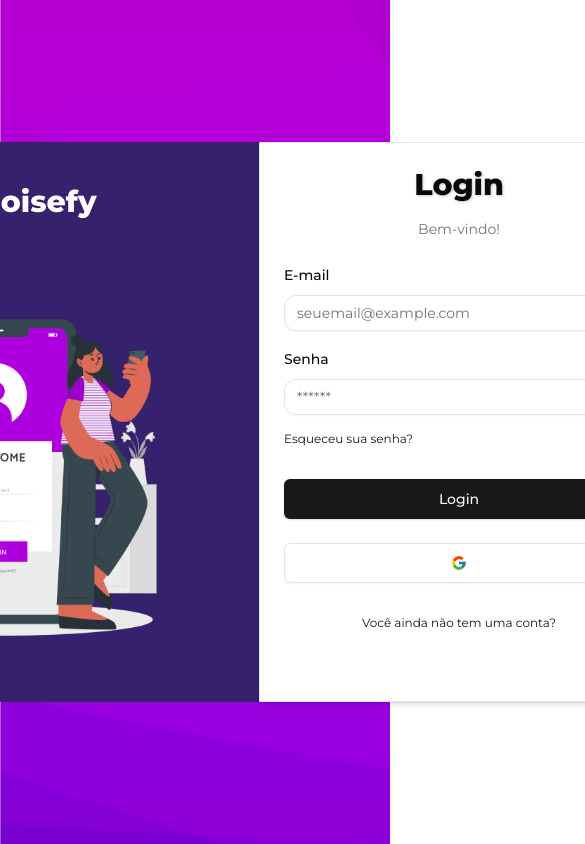
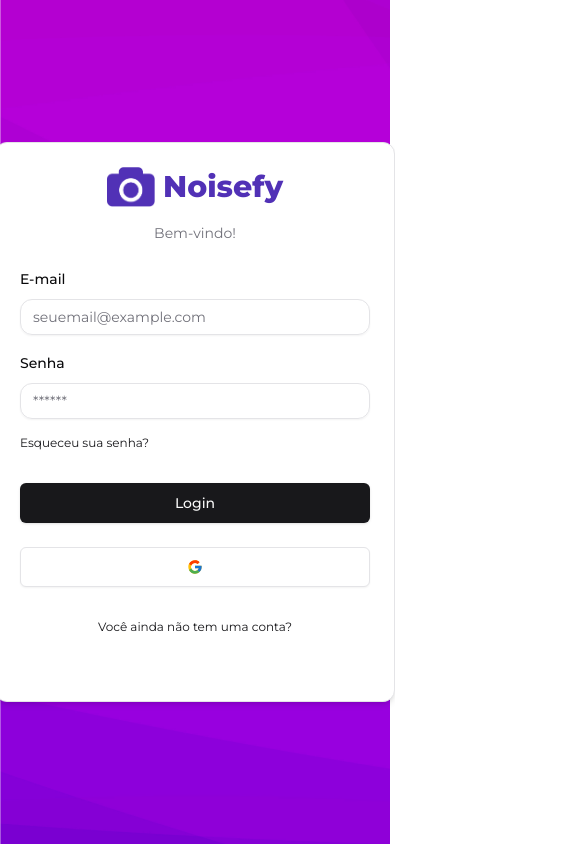
Before and after one commit to pedroestevaodev/noisefy, a Next.js app: page /login in a window 390 px wide. Shown: the top 844 px of the page, 585 px wide, since content can reach past the window. Built offline with nearby package versions, Linux system fonts and the light colour scheme; no server answers.

Commit message:
Deixando login responsivo

```diff
--- a/app/(auth)/layout.tsx
+++ b/app/(auth)/layout.tsx
@@ -5,7 +5,7 @@
         <div className="relative flex flex-col bg-[url('/imgs/background-img.png')]">
             <div className="relative flex flex-grow min-h-screen items-center justify-center">
                 <div className="flex h-[35rem]">
-                    <div className=" bg-noisefy-900 w-[33rem] h-auto rounded-s-xl">
+                    <div className="hidden lg:block bg-noisefy-900 w-[33rem] h-auto rounded-s-xl">
                         <div className="flex justify-center items-center gap-4 mt-8">
                             <img className="w-[4.2rem] h-[3.5rem] absolute z-0 transform translate-x-[-73px] translate-y-[2px]" src="/imgs/camera-noisefy-purple.png" alt="" />
                             <img className="w-[4.2rem] h-[3.5rem] z-10" src="/imgs/camera-noisefy-white.png" alt="" />
--- a/components/auth/Header/index.tsx
+++ b/components/auth/Header/index.tsx
@@ -1,3 +1,4 @@
+import { useState, useEffect } from "react";
 import { fontMontserrat, poppins } from "@/config/fonts";
 import { cn } from "@/lib/utils";
 <link href="https://fonts.googleapis.com/css2?family=Montserrat:wght@400;700&display=swap" rel="stylesheet"></link>
@@ -7,14 +8,42 @@
 };
 
 const Header = ({ label }: HeaderProps) => {
+    const [windowWidth, setWindowWidth] = useState(window.innerWidth);
+
+    useEffect(() => {
+        const handleResize = () => setWindowWidth(window.innerWidth);
+
+        window.addEventListener("resize", handleResize);
+
+        return () => window.removeEventListener("resize", handleResize);
+    }, []);
+
     return (
         <div className="flex flex-col gap-y-4 items-center justify-center w-full">
+            {windowWidth >= 1024 ? (
+                // Exibe o título "Login" para resoluções maiores
                 <h1 className={cn(
                     "text-3xl font-extrabold text-shadow-sm",
                     fontMontserrat.className,
                 )}>
                     Login
                 </h1>
+            ) : (
+                // Exibe o ícone e o título "Noisefy" para resoluções menores
+                <div className="flex items-center gap-2">
+                    <img
+                        src="/imgs/camera-noisefy-purple.png"
+                        alt="Noisefy Icon"
+                        className="w-12 h-10"
+                    />
+                    <h1 className={cn(
+                        "text-noisefy-800 text-3xl font-extrabold",
+                        fontMontserrat.className,
+                    )}>
+                        Noisefy
+                    </h1>
+                </div>
+            )}
             <p className="text-muted-foreground text-sm">
                 {label}
             </p>
--- a/components/ui/card.tsx
+++ b/components/ui/card.tsx
@@ -1,20 +1,33 @@
-import * as React from "react"
-
+import React, { useState, useEffect } from "react";
 import { cn } from "@/lib/utils"
 
 const Card = React.forwardRef<
   HTMLDivElement,
   React.HTMLAttributes<HTMLDivElement>
->(({ className, ...props }, ref) => (
+  >(({ className, ...props }, ref) => {
+  const [windowWidth, setWindowWidth] = useState(window.innerWidth);
+
+  useEffect(() => {
+    const handleResize = () => setWindowWidth(window.innerWidth);
+
+    window.addEventListener("resize", handleResize);
+
+    return () => window.removeEventListener("resize", handleResize);
+  }, []);
+
+  return (
     <div
       ref={ref}
       className={cn(
-      "rounded-e-xl border bg-card text-card-foreground shadow",
+        // Aplica a classe condicional com base na largura
+        windowWidth >= 1024 ? "rounded-e-xl" : "rounded-xl",
+        "border bg-card text-card-foreground shadow",
         className
       )}
       {...props}
     />
-))
+  );
+  });
 Card.displayName = "Card"
 
 const CardHeader = React.forwardRef<
```
Also changed, not shown: 1 other file (tests, documents, lock files or other folders). Lines whose indentation alone changed are shown as unchanged.
